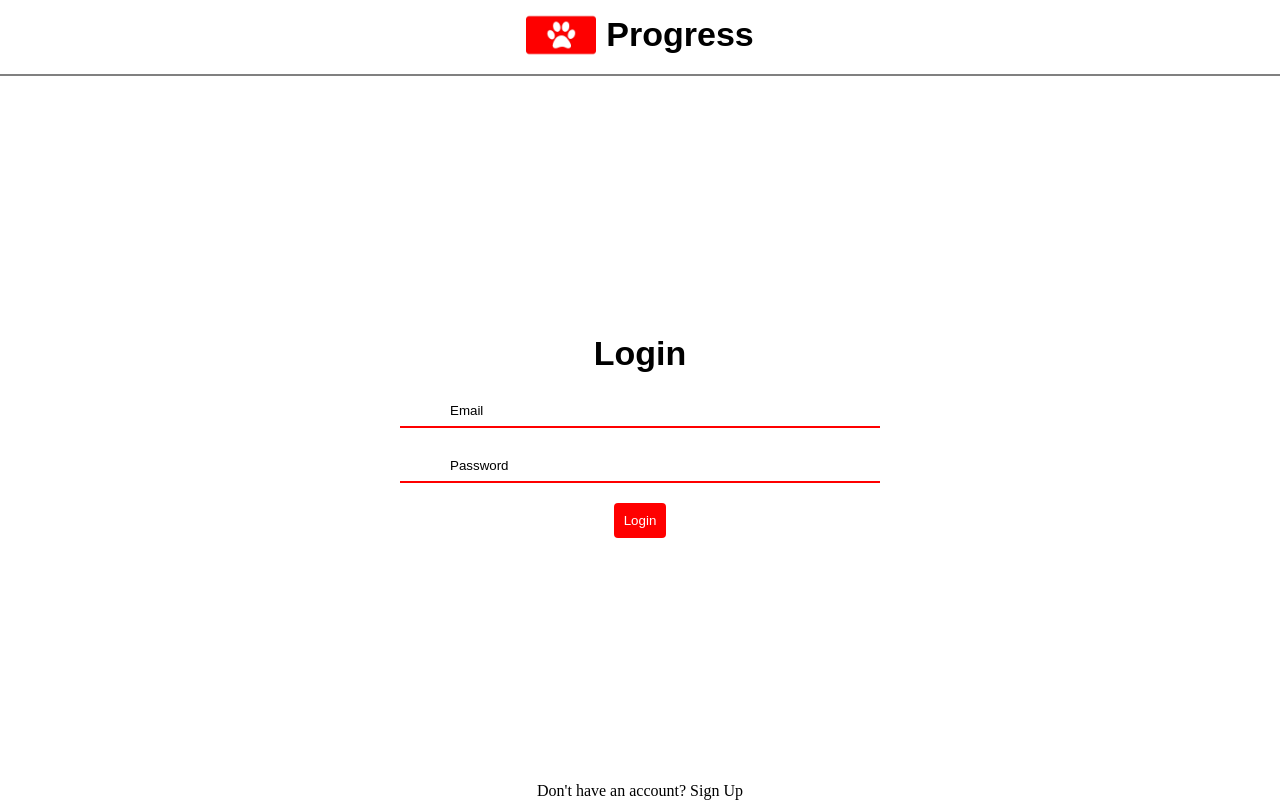
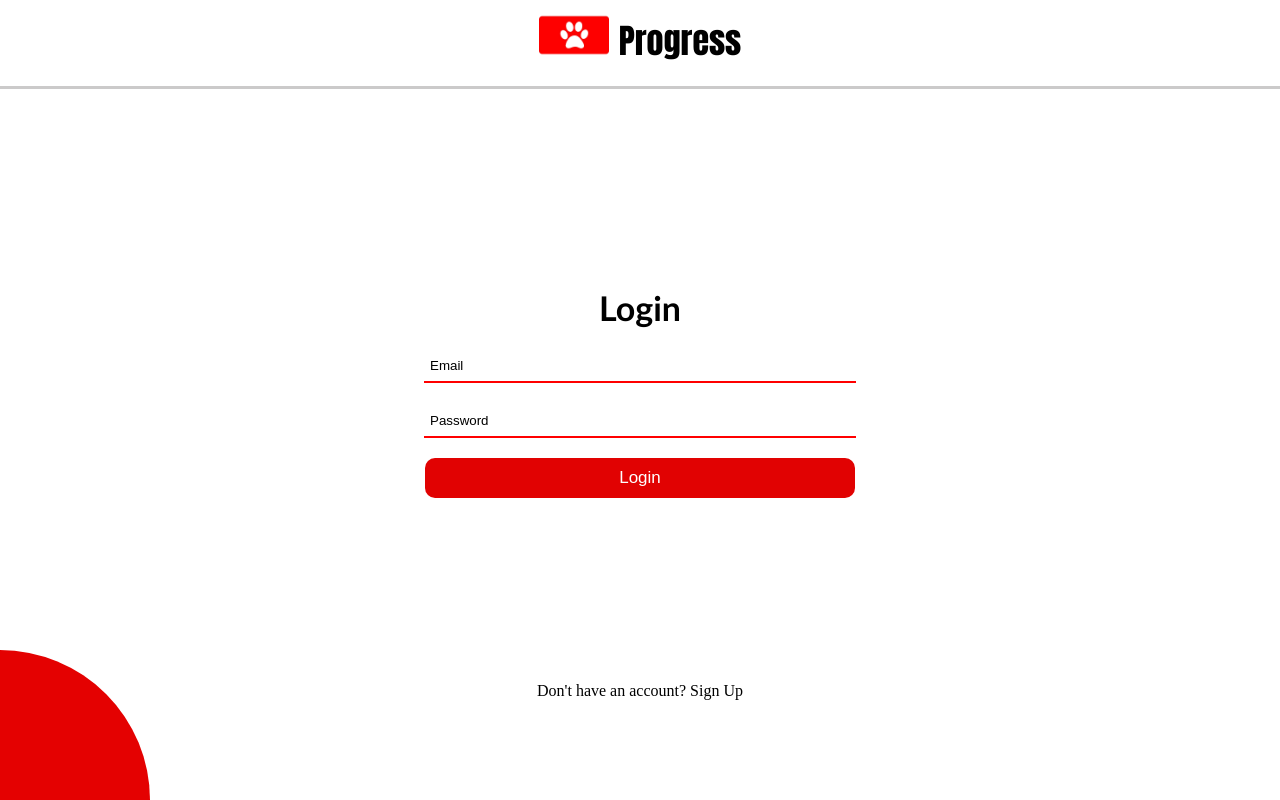
Before and after one commit to amrithaP3/project2-f23-Team-Squirrel-, a Next.js app: page /login in a window 1280 px wide. Built offline with nearby package versions, Linux system fonts and the light colour scheme.

Commit message:
add traininglogs page

```diff
--- a/src/components/Login.js
+++ b/src/components/Login.js
@@ -1,7 +1,6 @@
-// components/Login.js
 import React, { useState } from 'react';
-import styles from '../styles/CreateAccount.module.css';
-import Link from 'next/link'; // Import Link from 'next/link'
+import styles from '../styles/style.module.css';
+import Link from 'next/link';
 import Image from 'next/image';
 
 const Login = () => {
@@ -11,7 +10,6 @@ const Login = () => {
   const handleSubmit = (e) => {
     e.preventDefault();
 
-    // Add your authentication logic here (e.g., send credentials to a server)
     console.log('Login submitted:', { email, password });
   };
 
@@ -20,10 +18,11 @@ const Login = () => {
       <div className={styles['page-header']}>
         <div className={styles['header-content']}>
           <Image src="/applogo.png" alt="App Logo" width={100} height={100} className={styles.appLogo} />
-          <div className={styles.heading}>Progress</div>
+          <div className={styles.heading1}>Progress</div>
         </div>
       </div>
       <div className={styles['gray-line']}></div>
+      <div className={styles['red-quarter-circle']}></div>
 
       <form onSubmit={handleSubmit} className={styles.container}>
         <div className={styles.heading}>Login</div>
@@ -54,7 +53,7 @@ const Login = () => {
         </button>
       </form>
 
-      <div className={styles['dont-have-account']}>
+      <div className={styles['have-account']}>
         Don't have an account?{' '}
         <Link href="/createaccount">
           Sign Up
--- a/src/styles/CreateAccount.module.css
+++ b/src/styles/style.module.css
@@ -1,13 +1,15 @@
-/* LoginForm.module.css */
 
 .signup-button {
-    background-color: red;
+    background-color: rgb(225, 2, 2);
     color: white;
     padding: 10px;
-    border-radius: 4px;
+    border-radius: 10px;
     cursor: pointer;
+    width: 430px;
     border: none;
     align-items: center;
+    font-family: Arial, sans-serif;
+    font-size: 17px;
   }
 
 .container {
@@ -16,13 +18,13 @@
     align-items: center;
     justify-content: center;
     height: 100vh;
-    background-color: white; /* Set the background color to white */
+    background-color: white;
     color: black;
   }
 
 .input-container {
     position: relative;
-    background-color: white; /* Set the background color of input to white */
+    background-color: white;
     margin-bottom: 20px;
     display: flex;
     flex-direction: column;
@@ -37,15 +39,15 @@
     box-sizing: border-box;
     border: none;
     color: black;
-    background-color: white; /* Set the background color of input to white */
-    caret-color: black; /* Set the caret color to black */
+    background-color: white;
+    caret-color: black;
+    margin-left: -40px;
   }
 
   .input::placeholder {
-    color: black; /* Set the color of the placeholder text to black */
+    color: black;
     position: absolute;
-
-    }
+  }
 
 
 .input-line {
@@ -53,31 +55,39 @@
     bottom: 0;
     left: 50%;
     transform: translateX(-50%);
-    width: 120%; /* Adjust the width to make the line longer */
+    width: 120%;
     height: 2px;
     background-color: red;
     font-weight: bold;
 
   }
 
+  .heading1 {
+    font-size: 34px;
+    font-weight: bold;
+    text-align: left;
+    font-family: Impact, fantasy;
+    margin-bottom: 20px;
+    margin-top: 15px;
+  }
   .heading {
     font-size: 34px;
     font-weight: bold;
-    font-family: Arial, sans-serif; /* Set the font family to Arial */
+    font-family: Trebuchet MS, sans-serif;
     margin-bottom: 20px;
     margin-top: 15px;
   }
 
   .gray-line {
     width: 100%;
-    height: 2px;
-    background-color: gray;
+    height: 4px;
+    background-color: rgb(203, 202, 202);
     margin-top: 0px;
   }
 
   .appLogo {
-    width: 70px; /* Adjust the width as needed */
-    height: auto; /* Maintain aspect ratio */
+    width: 70px;
+    height: auto;
     margin-right: 10px;
   }
 
@@ -92,3 +102,17 @@
     align-items: flex-start;
     justify-content: flex-start;
   }
+
+.have-account{
+  margin-bottom: 100px;
+}
+
+.red-quarter-circle {
+  position: fixed;
+  bottom: 0;
+  left: 0px;
+  width: 150px;
+  height: 150px;
+  background-color: rgb(228, 1, 1);
+  border-radius: 0 100% 0 0;
+}
```
Also changed, not shown: src/components/CreateAccount.js (+5 -5 lines), src/pages/traininglogs.js (added), 1 other file (tests, documents, lock files or other folders).
